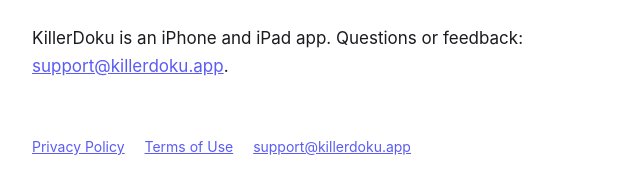
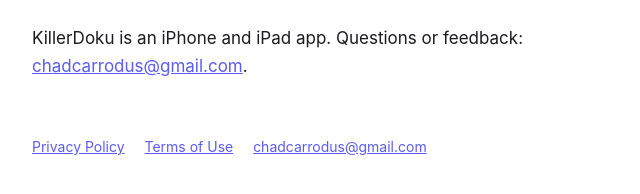
Before and after one commit to HawkStackAI/hawkstackai.github.io, a plain HTML site: page killerdoku/index.html in a window 1280 px wide. Shown: the part 204-398 px from the top of the page, 288-928 px from the left. Drawn offline with Linux system fonts and the light colour scheme.

Commit message:
Use a working contact address (chadcarrodus@gmail.com) until the killerdoku.app domain is registered

```diff
--- a/killerdoku/index.html
+++ b/killerdoku/index.html
@@ -11,11 +11,11 @@
 <header><a href="./">KillerDoku</a></header>
 <h1>Killer Sudoku, done right.</h1>
 <p class="meta">Every puzzle verified to have exactly one solution. No ads. One purchase, no subscription.</p>
-<p>KillerDoku is an iPhone and iPad app. Questions or feedback: <a href="mailto:support@killerdoku.app">support@killerdoku.app</a>.</p>
+<p>KillerDoku is an iPhone and iPad app. Questions or feedback: <a href="mailto:chadcarrodus@gmail.com">chadcarrodus@gmail.com</a>.</p>
 <footer>
 <a href="privacy/">Privacy Policy</a>
 <a href="terms/">Terms of Use</a>
-<a href="mailto:support@killerdoku.app">support@killerdoku.app</a>
+<a href="mailto:chadcarrodus@gmail.com">chadcarrodus@gmail.com</a>
 </footer>
 </main>
 </body>
```
Also changed, not shown: killerdoku/privacy/index.html (+1 -1 lines), killerdoku/support/index.html (+1 -1 lines), killerdoku/terms/index.html (+1 -1 lines).
